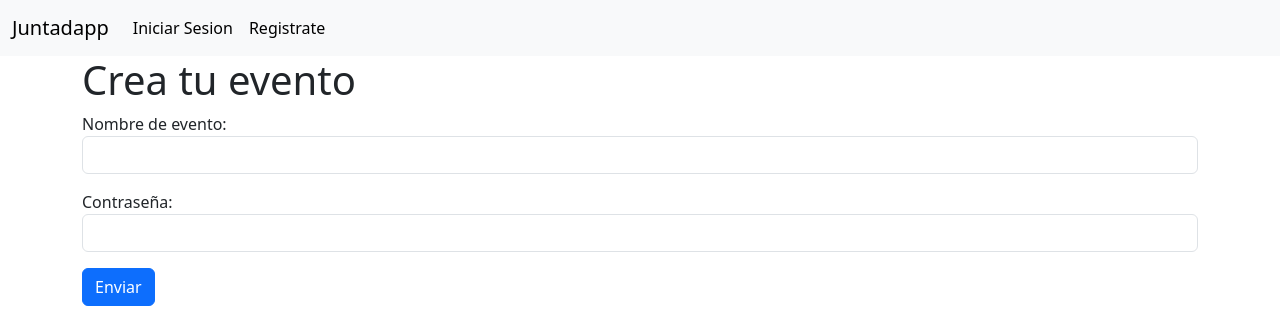
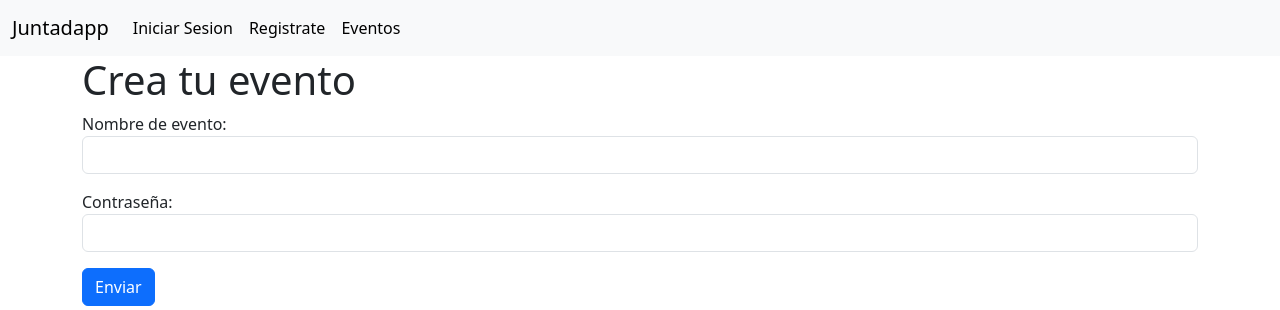
Before and after one commit to Leocappiello/django-rest-framework-altair, a Django app: page /home/ in a window 1280 px wide. Shown: the top 310 px of the page. Run offline with Django 4.2, Linux system fonts and the light colour scheme.

Commit message:
Creacion event_manage y archivo css cargado

```diff
--- a/juntada/urls.py
+++ b/juntada/urls.py
@@ -22,5 +22,6 @@ urlpatterns = [
     path("home/", views.index),
     path("signin/", views.signin),
     path("login/", views.login),
+    path("event-manage/", views.eventManage),
 
 ]
--- a/juntadapp/templates/layouts/base.html
+++ b/juntadapp/templates/layouts/base.html
@@ -1,3 +1,5 @@
+{% load static %}
+
 <html lang="es">
 <head>
     {% block head %}
@@ -6,7 +8,9 @@
     <title>{% block title %}{% endblock %} Juntadapp</title>
     <!--Bootstrap-->
     <link href="https://cdn.jsdelivr.net/npm/bootstrap@5.3.0-alpha1/dist/css/bootstrap.min.css" rel="stylesheet" integrity="sha384-GLhlTQ8iRABdZLl6O3oVMWSktQOp6b7In1Zl3/Jr59b6EGGoI1aFkw7cmDA6j6gD" crossorigin="anonymous">
+    <link href="https://cdnjs.cloudflare.com/ajax/libs/font-awesome/6.2.1/css/all.min.css" rel="stylesheet">
     {% endblock %}
+    <link rel="stylesheet" href="{% static "styles.css" %}">
 </head>
 <body>
     <nav class="navbar navbar-expand-lg bg-body-tertiary">
@@ -23,6 +27,9 @@
               <li class="nav-item">
                 <a class="nav-link active" aria-current="page" href="/signin">Registrate</a>
               </li>
+              <li class="nav-item">
+                <a class="nav-link active" aria-current="page" href="/event-manage">Eventos</a>
+              </li>
             </ul>
           </div>
         </div>
--- a/juntadapp/templates/styles.css
+++ /dev/null
@@ -1,3 +0,0 @@
-.nombreEvento{
-    color: red;
-}
--- a/juntadapp/views.py
+++ b/juntadapp/views.py
@@ -22,3 +22,6 @@ def login(request):
 
 def signin(request):
     return render(request, "user_sesion/signin.html")
+
+def eventManage(request):
+    return render(request, "event_manage.html")
```
Also changed, not shown: db.sqlite3.
